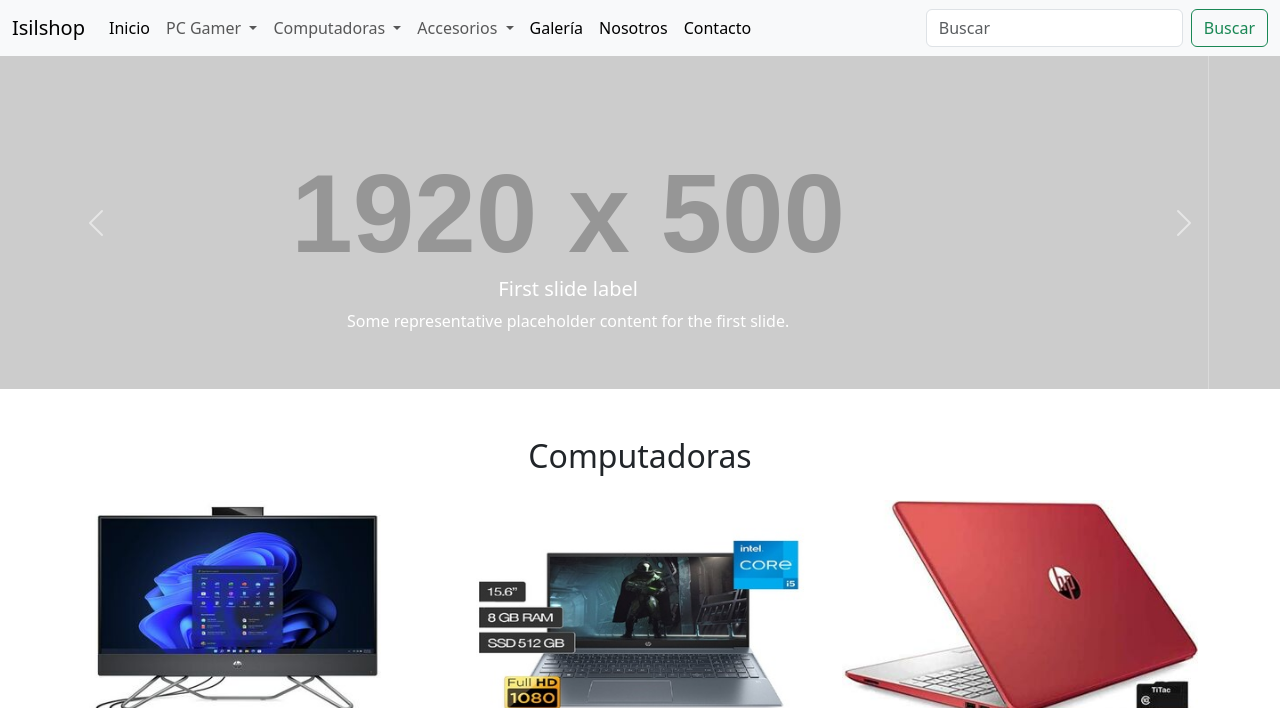
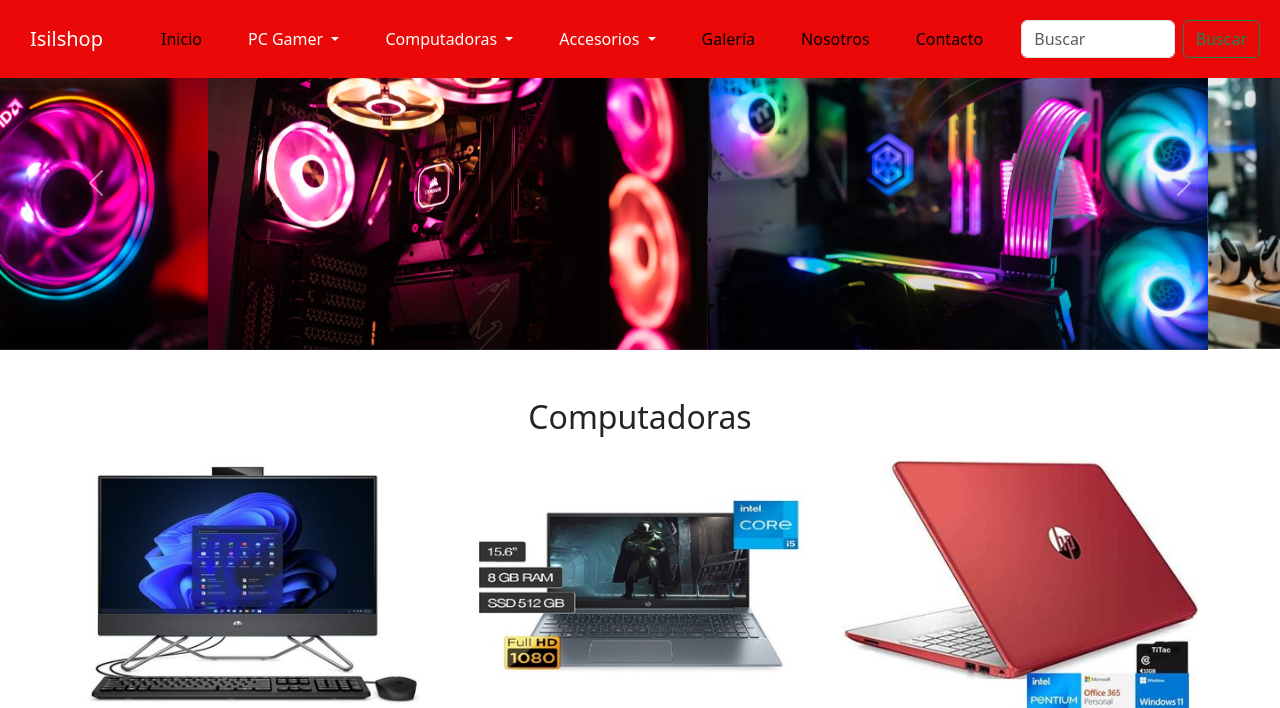
Before and after one commit to 41v420/proyectoweb, a plain HTML site: page index.html in a window 1280 px wide. Shown: the top 708 px of the page. Drawn offline with nearby package versions, Linux system fonts and the light colour scheme; placeholder pictures from the web are drawn by us.

Commit message:
cambios en el carrusel y color en el navbar

```diff
--- a/index.html
+++ b/index.html
@@ -93,24 +93,18 @@
   <div id="carousel" class="carousel slide" data-bs-ride="carousel">
     <div class="carousel-inner">
       <div class="carousel-item active">
-        <img src="https://via.placeholder.com/1920x500" class="d-block w-100" alt="...">
+        <img src="./img/carrusel1.png" class="d-block w-100" alt="...">
         <div class="carousel-caption d-none d-md-block">
-          <h5>First slide label</h5>
-          <p>Some representative placeholder content for the first slide.</p>
         </div>
       </div>
       <div class="carousel-item">
-        <img src="https://via.placeholder.com/1920x500" class="d-block w-100" alt="...">
+        <img src="./img/carrusel2.png" class="d-block w-100" alt="...">
         <div class="carousel-caption d-none d-md-block">
-          <h5>Second slide label</h5>
-          <p>Some representative placeholder content for the second slide.</p>
         </div>
       </div>
       <div class="carousel-item">
-        <img src="https://via.placeholder.com/1920x500" class="d-block w-100" alt="...">
+        <img src="./img/carrusel3.png" class="d-block w-100" alt="...">
         <div class="carousel-caption d-none d-md-block">
-          <h5>Third slide label</h5>
-          <p>Some representative placeholder content for the third slide.</p>
         </div>
       </div>
     </div>
--- a/styles.css
+++ b/styles.css
@@ -9,3 +9,21 @@
     width: 50px;
     height: 50px;
   }
+  .container-fluid{
+    display: flex;
+    justify-content: flex-end;
+    background-color: #eb0808;
+    padding: 10px 20px 10px 10px;
+    position: fixed;
+    width: 100%;
+    top: 0;
+    z-index: 1000;
+
+  }
+  .container-fluid a {
+  color: white;
+  padding: 14px 20px;
+  text-decoration: none;
+  text-align: center;
+  margin-right: 30px;
+}
```
Also changed, not shown: img/carrusel1.png (added), img/carrusel2.png (added), img/carrusel3.png (added).
